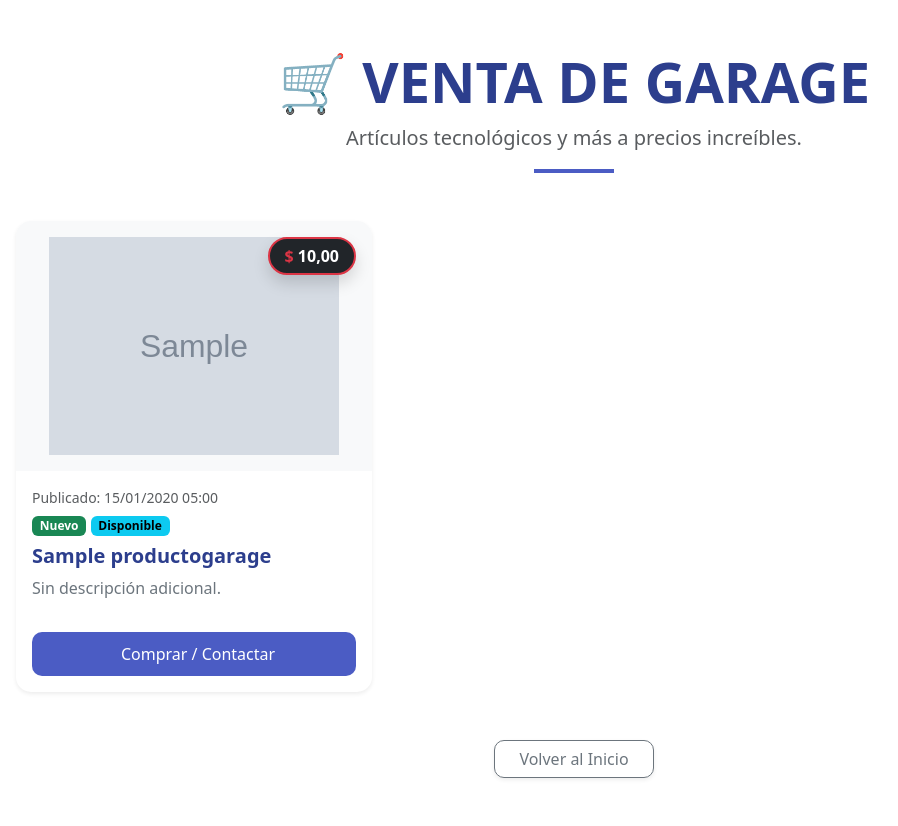
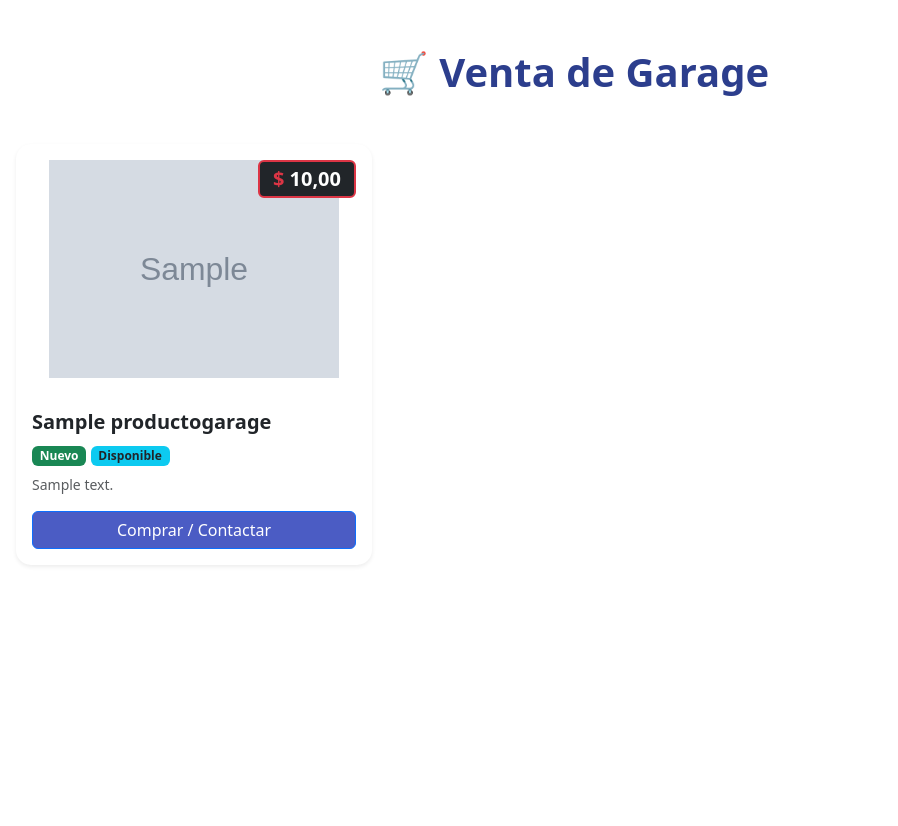
Before and after one commit to JABS34/hojadevida, a Django app: page /garage/ in a window 1280 px wide. Shown: the part 56-882 px from the top of the page, without its empty margins (66-964 px from the left). After the commit the page ends 622 px from the top, so only its background shows below. Run offline with Django 5.2, Linux system fonts and the light colour scheme; tables that the repository leaves empty hold one stand-in row (values such as "Sample post"); grey boxes marked "Sample" are stand-in pictures.

Commit message:
Update garage.html

```diff
--- a/tasks/templates/garage.html
+++ b/tasks/templates/garage.html
@@ -1,66 +1,31 @@
 {% extends 'base.html' %}
-
 {% block content %}
-<main class="container py-5">
-    <div class="text-center mb-5">
-        <h1 class="display-4 fw-bold text-uppercase" style="color: #2c3e8d;">
-            🛒 Venta de Garage
-        </h1>
-        <p class="lead text-muted">Artículos tecnológicos y más a precios increíbles.</p>
-        <div style="width: 80px; height: 4px; background-color: #4b5cc4; margin: 0 auto;"></div>
-    </div>
-
-    <div class="row row-cols-1 row-cols-md-2 row-cols-lg-3 g-4">
+<div class="container py-5">
+    <h1 class="text-center fw-bold mb-5" style="color: #2c3e8d;">🛒 Venta de Garage</h1>
+    <div class="row row-cols-1 row-cols-md-3 g-4">
         {% for producto in productos %}
         <div class="col">
-            <div class="card h-100 border-0 shadow-sm" style="border-radius: 15px; overflow: hidden;">
-                <div class="position-relative bg-light d-flex align-items-center justify-content-center" style="height: 250px;">
-                    {% if producto.imagen %}
-                        <img src="{{ producto.imagen.url }}" class="img-fluid p-3" alt="{{ producto.nombre }}" style="max-height: 100%; object-fit: contain;">
-                    {% else %}
-                        <i class="bi bi-image text-secondary" style="font-size: 3rem;"></i>
-                    {% endif %}
-
-                    <div class="position-absolute top-0 end-0 m-3 shadow"
-                         style="background-color: #212529; color: white; padding: 5px 15px; border-radius: 20px; font-weight: bold; border: 2px solid #dc3545;">
-                        <span style="color: #dc3545;">$</span> {{ producto.precio }}
+            <div class="card h-100 shadow-sm border-0" style="border-radius: 15px;">
+                <div class="position-relative">
+                    <img src="{{ producto.imagen.url }}" class="card-img-top p-3" style="height: 250px; object-fit: contain;">
+                    <span class="position-absolute top-0 end-0 m-3 badge bg-dark fs-5" style="border: 2px solid #dc3545;">
+                        <span class="text-danger">$</span> {{ producto.precio }}
+                    </span>
+                </div>
+                <div class="card-body">
+                    <h5 class="card-title fw-bold">{{ producto.nombre }}</h5>
+                    <div class="mb-2">
+                        <span class="badge bg-success">{{ producto.get_estado_display }}</span>
+                        <span class="badge bg-info text-dark">Disponible</span>
                     </div>
-                </div>
-
-                <div class="card-body d-flex flex-column">
-                    <div class="mb-2">
-                        <small class="text-muted d-block mb-1">
-                            <i class="bi bi-calendar3"></i> Publicado: {{ producto.fecha_publicado|date:"d/m/Y H:i" }}
-                        </small>
-                        <span class="badge" style="background-color: #198754;">{{ producto.get_estado_display }}</span>
-                        <span class="badge" style="background-color: #0dcaf0; color: #000;">Disponible</span>
-                    </div>
-
-                    <h5 class="card-title fw-bold" style="color: #2c3e8d;">{{ producto.nombre }}</h5>
-                    <p class="card-text text-secondary flex-grow-1">
-                        {{ producto.description|default:"Sin descripción adicional." }}
-                    </p>
-
-                    <a href="https://wa.me/593987654321?text=Hola%20Jonathan,%20me%20interesa%20el%20producto:%20{{ producto.nombre }}"
-                       target="_blank"
-                       class="btn btn-primary d-flex align-items-center justify-content-center gap-2 mt-3"
-                       style="background-color: #4b5cc4; border: none; border-radius: 10px; padding: 10px;">
-                        <i class="bi bi-cart-fill"></i> Comprar / Contactar
+                    <p class="card-text text-muted small">{{ producto.descripcion }}</p>
+                    <a href="https://wa.me/593YOURNUMBER?text=Me%20interesa%20{{ producto.nombre }}" class="btn btn-primary w-100" style="background-color: #4b5cc4;">
+                        <i class="bi bi-cart"></i> Comprar / Contactar
                     </a>
                 </div>
             </div>
         </div>
-        {% empty %}
-        <div class="col-12 text-center py-5">
-            <p class="text-muted">No hay productos disponibles por el momento.</p>
-        </div>
         {% endfor %}
     </div>
-
-    <div class="text-center mt-5">
-        <a href="{% url 'home' %}" class="btn btn-outline-secondary px-4 shadow-sm" style="border-radius: 10px;">
-            <i class="bi bi-arrow-left"></i> Volver al Inicio
-        </a>
-    </div>
-</main>
+</div>
 {% endblock %}
```
